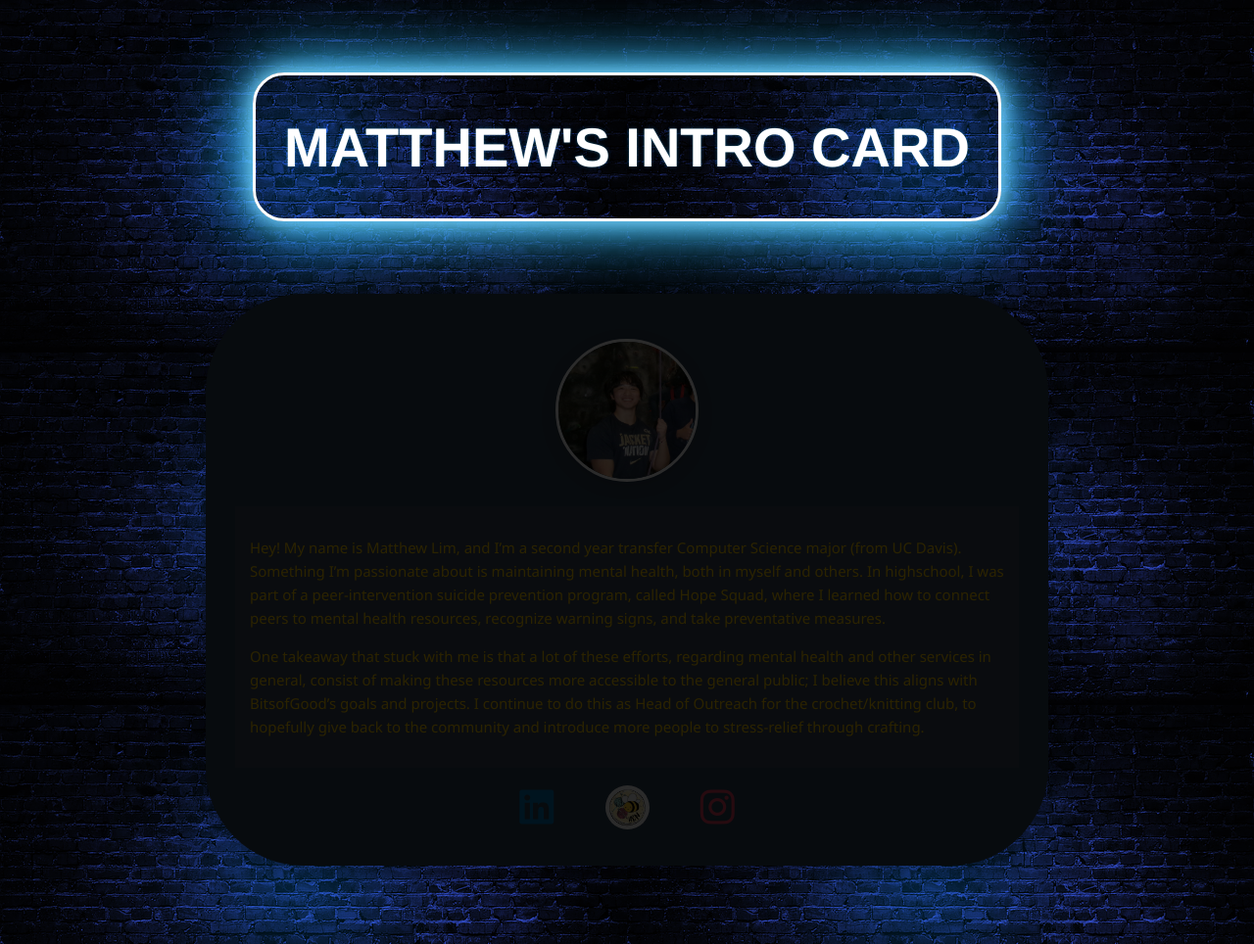
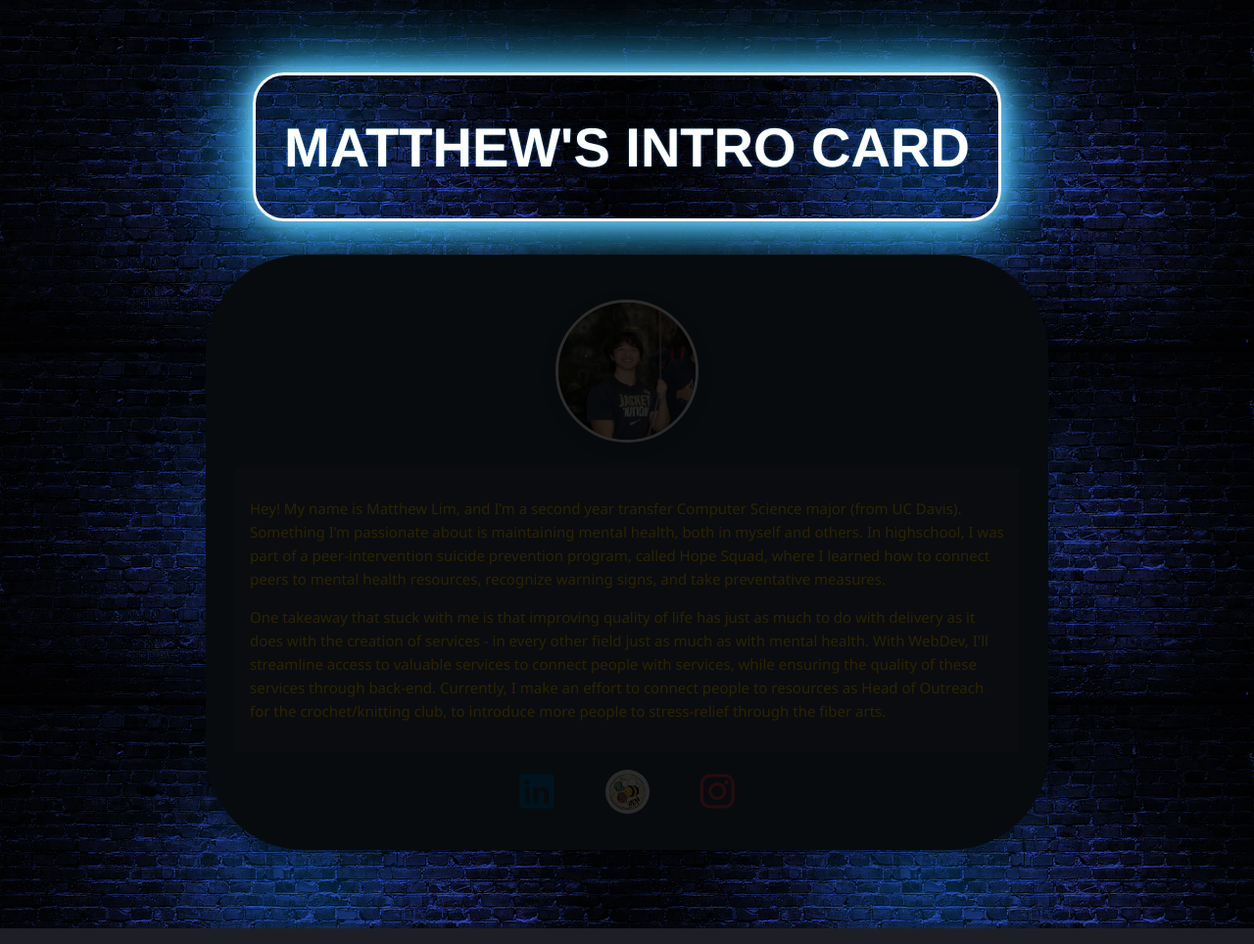
Before and after one commit to mlim70/matthewlim_takehome, a plain HTML site: page index.html in a window 1280 px wide. Shown: the whole page at 98% size. Drawn offline with Linux system fonts and the light colour scheme.

Commit message:
Adjusted description to general Web Dev

```diff
--- a/index.html
+++ b/index.html
@@ -29,7 +29,7 @@
                         Hey! My name is Matthew Lim, and I’m a second year transfer Computer Science major (from UC Davis). Something I’m passionate about is maintaining mental health, both in myself and others. In highschool, I was part of a peer-intervention suicide prevention program, called Hope Squad, where I learned how to connect peers to mental health resources, recognize warning signs, and take preventative measures.
                     </p>
                     <p>
-                        One takeaway that stuck with me is that a lot of these efforts, regarding mental health and other services in general, consist of making these resources more accessible to the general public; I believe this aligns with BitsofGood’s goals and projects. I continue to do this as Head of Outreach for the crochet/knitting club, to hopefully give back to the community and introduce more people to stress-relief through crafting.
+                        One takeaway that stuck with me is that improving quality of life has just as much to do with delivery as it does with the creation of services - in every other field just as much as with mental health. With WebDev, I'll streamline access to valuable services to connect people with services, while ensuring the quality of these services through back-end. Currently, I make an effort to connect people to resources as Head of Outreach for the crochet/knitting club, to introduce more people to stress-relief through the fiber arts.
                     </p>
                 </div>
 
--- a/styles.css
+++ b/styles.css
@@ -15,7 +15,7 @@ body {
     flex-direction: column;
     align-items: center;
     justify-content: center;
-    gap: 10vh;
+    gap: 5vh;
 }
 /*TITLE*/
 .title-sign {
```
